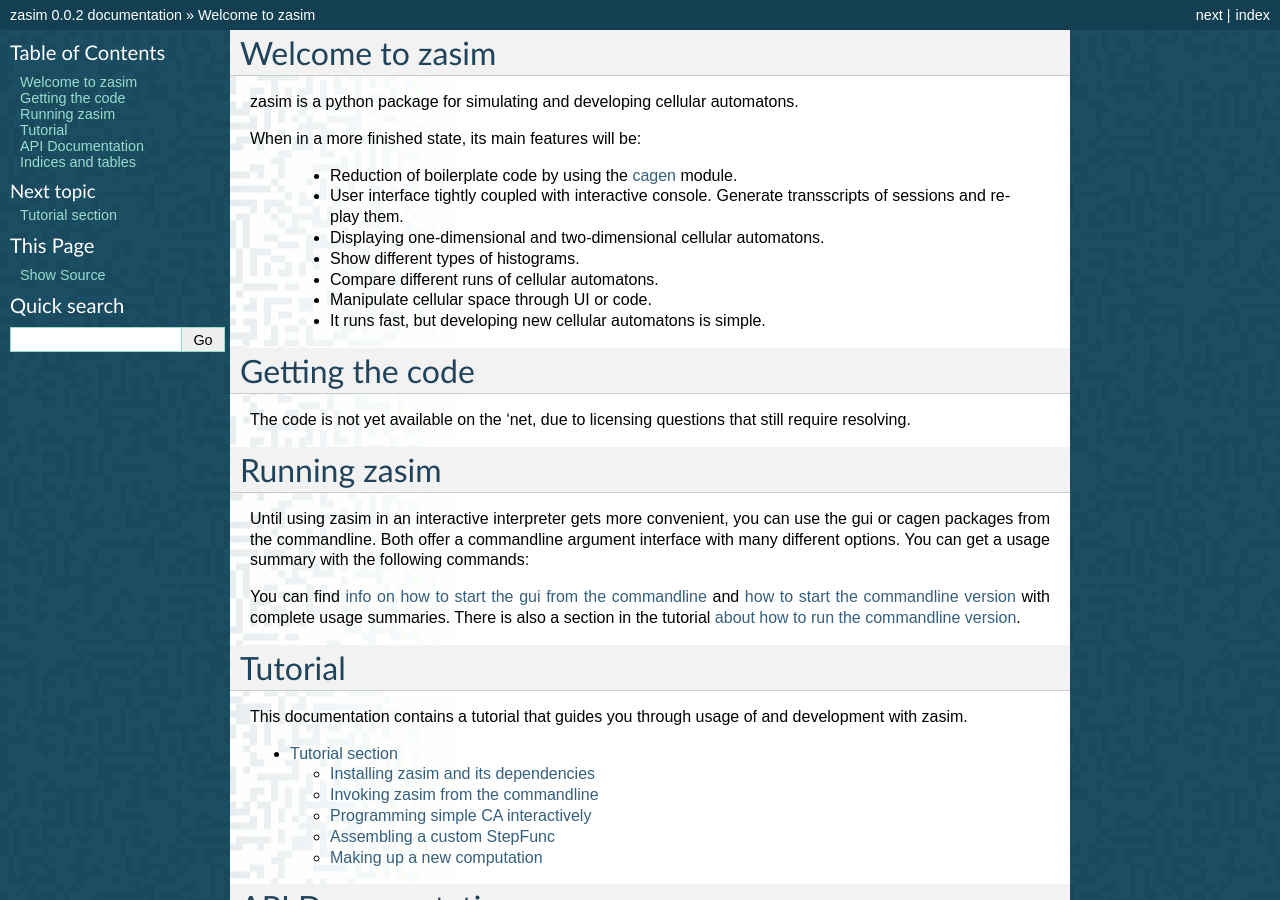
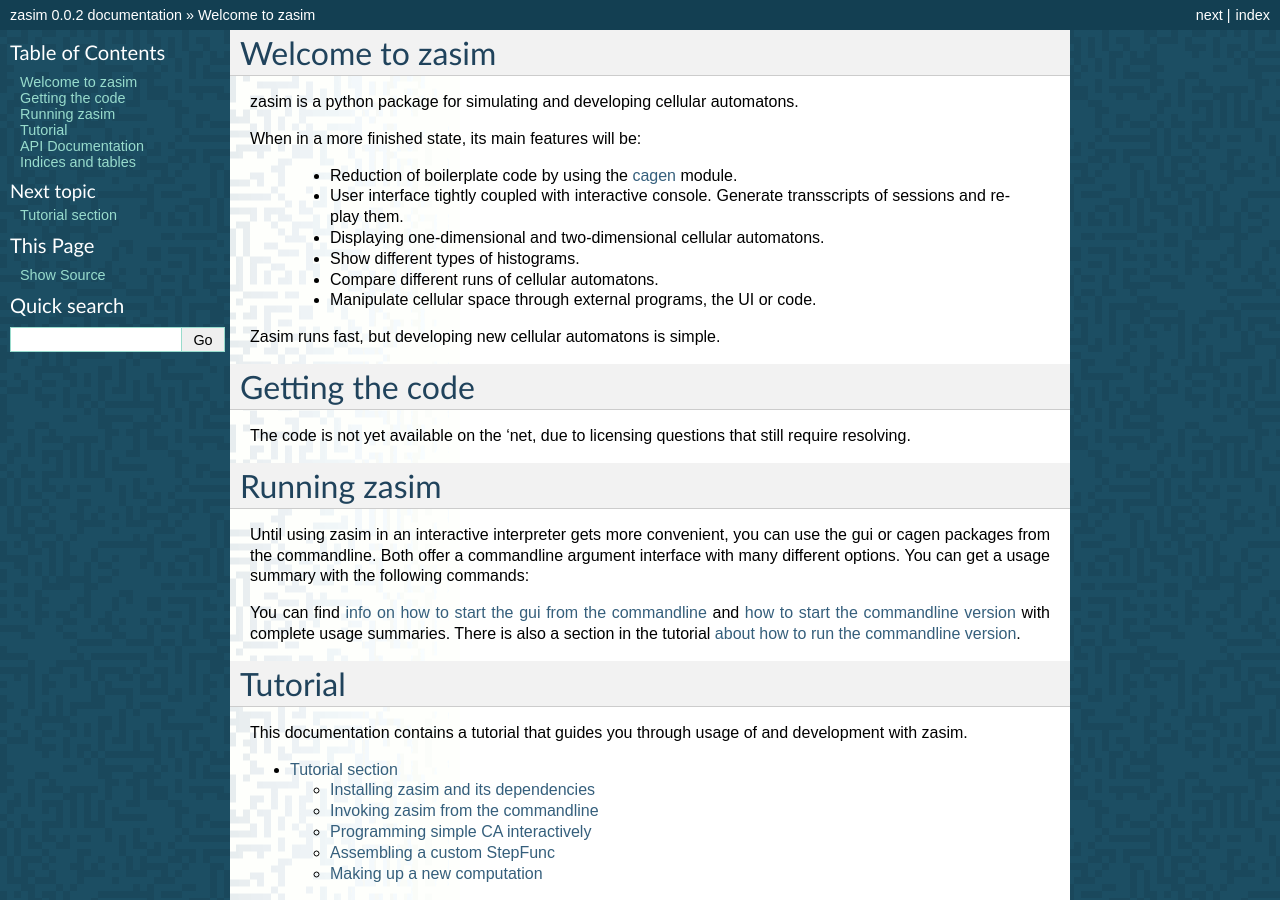
Before and after one commit to timo/zasim, a Sphinx documentation site: the page built from docs/index.rst, in a window 1280 px wide and 900 px high. Built offline with Sphinx 7.4.7, drawn with Linux system fonts in a browser that asks for light colours; formulas are drawn with MathJax 3.

Commit message:
hint at the external tool support.

```diff
--- a/docs/index.rst
+++ b/docs/index.rst
@@ -11,8 +11,9 @@ When in a more finished state, its main features will be:
   - Displaying one-dimensional and two-dimensional cellular automatons.
   - Show different types of histograms.
   - Compare different runs of cellular automatons.
-  - Manipulate cellular space through UI or code.
-  - It runs fast, but developing new cellular automatons is simple.
+  - Manipulate cellular space through external programs, the UI or code.
+
+Zasim runs fast, but developing new cellular automatons is simple.
 
 Getting the code
 ================
```
